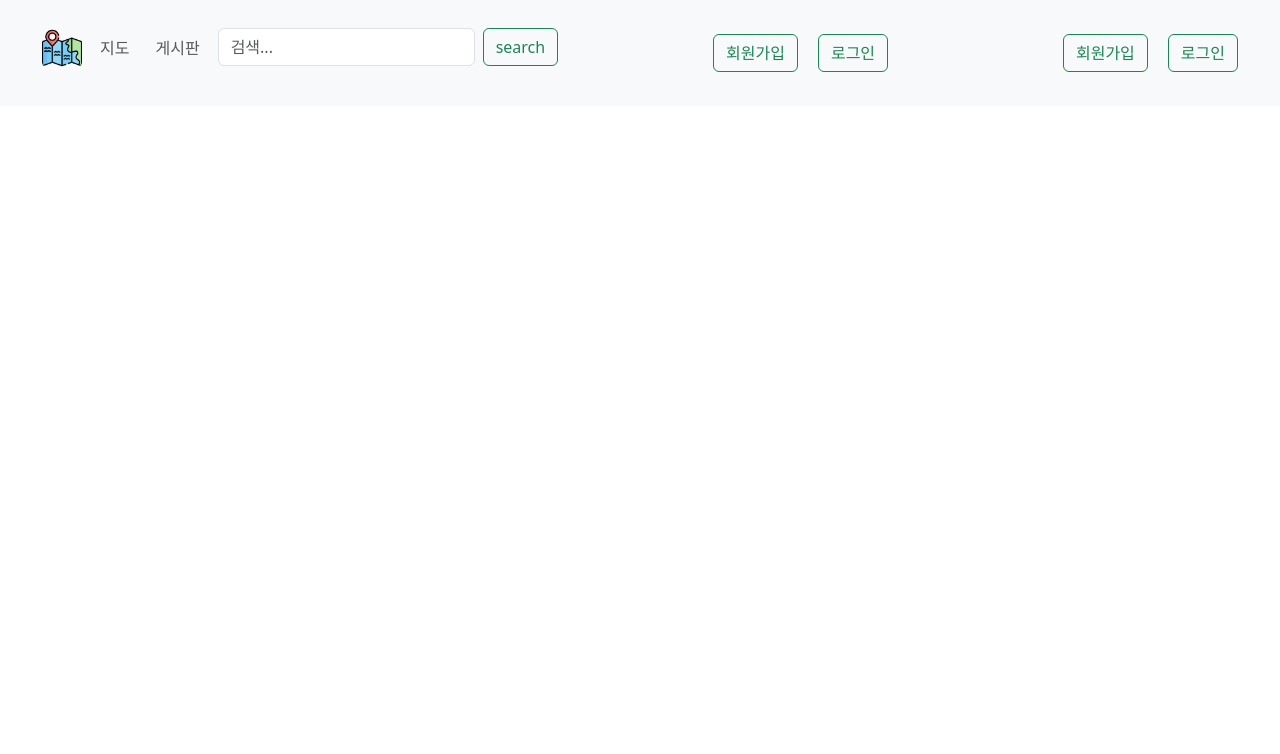
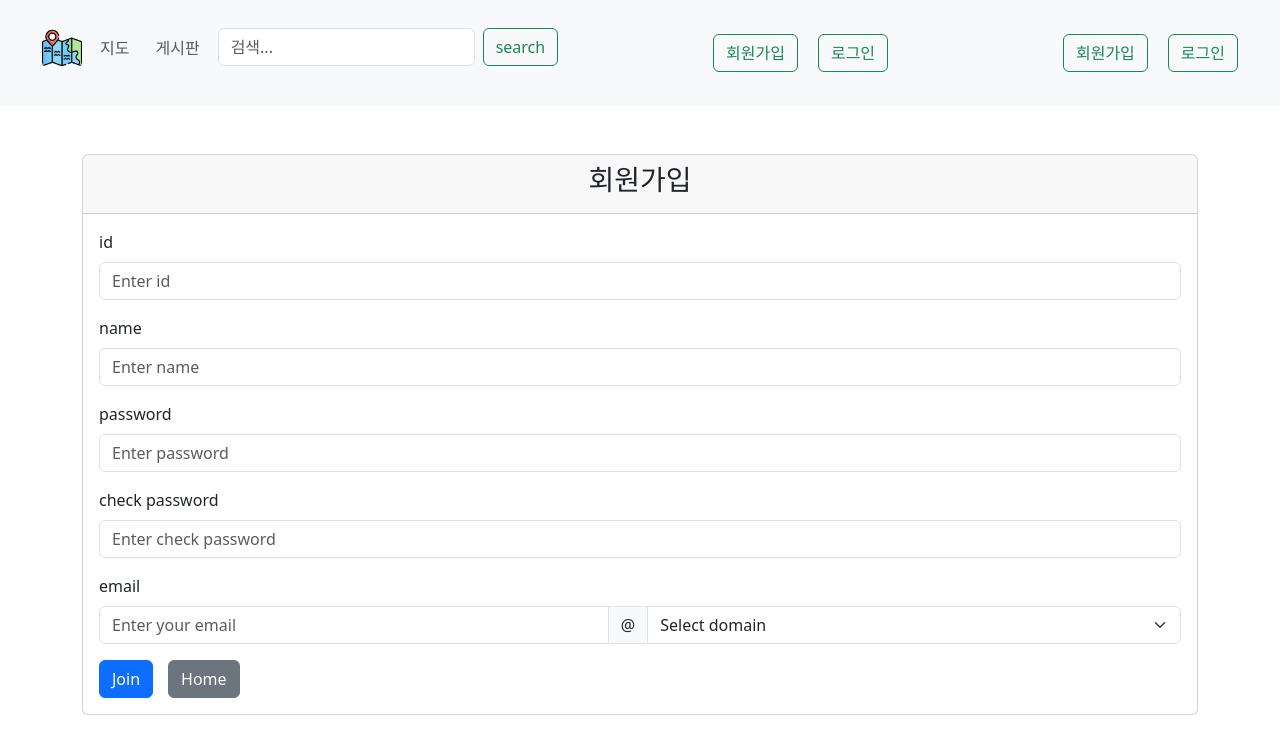
Before and after one commit to enjoytripfunny/frontend-vue, a Vue app: page /member/signup in a window 1280 px wide. Shown: the top 754 px of the page. Built offline with nearby package versions, Linux system fonts and the light colour scheme.

Commit message:
merger login into develop

```diff
--- a/src/components/Member/MemberModifyInfo.vue
+++ b/src/components/Member/MemberModifyInfo.vue
@@ -3,6 +3,7 @@ import { ref } from "vue";
 import axios from "axios";
 import { Modal } from "bootstrap";
 import router from "@/router";
+import {RouterLink} from "vue-router";
 
 const userInfo = ref(JSON.parse(localStorage.getItem("userInfo")));
 const URL = "//localhost:9090/";
@@ -131,9 +132,11 @@ const userDelete = () => {
               >
                 info modify
               </button>
-              <button class="btn btn-success" style="margin-right: 15px">
-                pw modify
-              </button>
+              <router-link to="/member/modify/pw">
+                <button class="btn btn-success" style="margin-right: 15px">
+                  pw modify
+                </button>
+              </router-link>
               <button class="btn btn-danger" @click.prevent="deleteModal">
                 delete
               </button>
--- a/src/router/index.js
+++ b/src/router/index.js
@@ -8,6 +8,16 @@ import BoardModify from "@/components/tripboard/BoardModify.vue";
 const router = createRouter({
   history: createWebHistory(import.meta.env.BASE_URL),
   routes: [
+    {
+      path: "/",
+      name: "home",
+      component: () => import("@/views/HomeView.vue")
+    },
+    {
+      path: "/attraction",
+      name: "attraction",
+      component: () => import("@/views/AttractionView.vue")
+    },
     {
       path: "/tripboard",
       name: "trip-board",
@@ -41,6 +51,40 @@ const router = createRouter({
         },
       ],
     },
+    {
+      path: "/member",
+      name: "member",
+      component: () => import("@/views/MemberView.vue"),
+      redirect: { name: "member" },
+      children: [
+        {
+          path: "login",
+          name: "member-login",
+          component: () => import("@/views/LoginView.vue"),
+        },
+        {
+          path: "signup",
+          name: "member-signup",
+          component: () => import("@/views/SignupView.vue"),
+        },
+        {
+          path: "modify",
+          name: "member-modify",
+          component: () => import("@/components/Member/MemberModifyInfo.vue"),
+        },
+        {
+          path: "modify/info",
+          name: "member-modify-info",
+          component: () => import("@/components/Member/MemberModifyInfo.vue"),
+        },
+        {
+          path: "modify/pw",
+          name: "member-modify-pw",
+          component: () => import("@/components/Member/MemberModifyPW.vue"),
+        },
+      ],
+    },
+
   ],
 });
 
```
